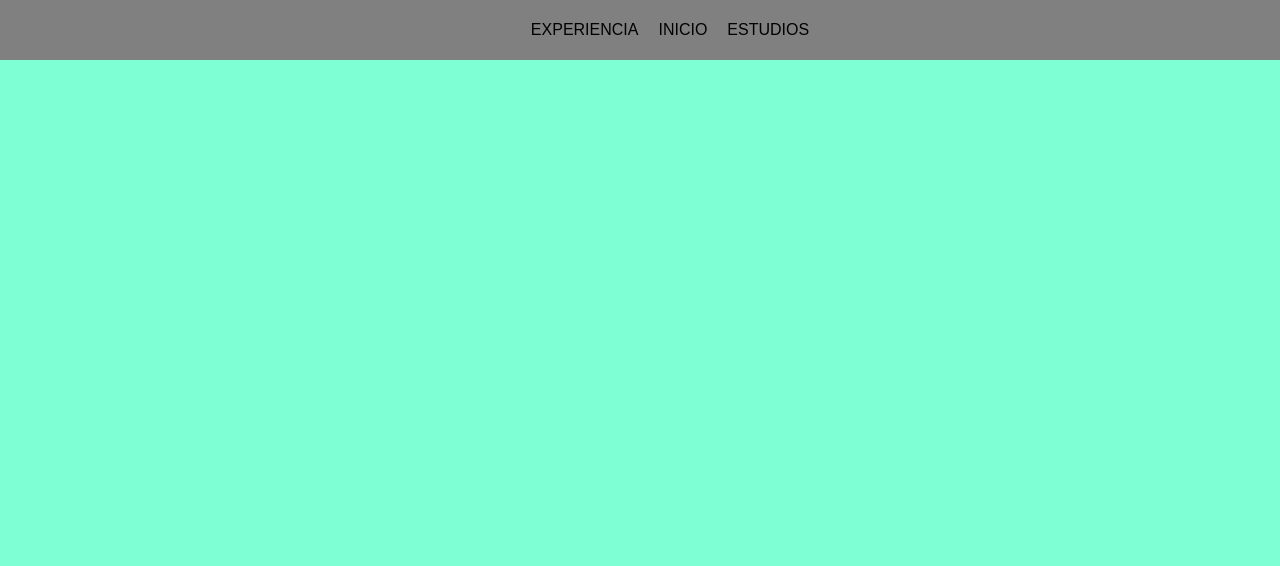
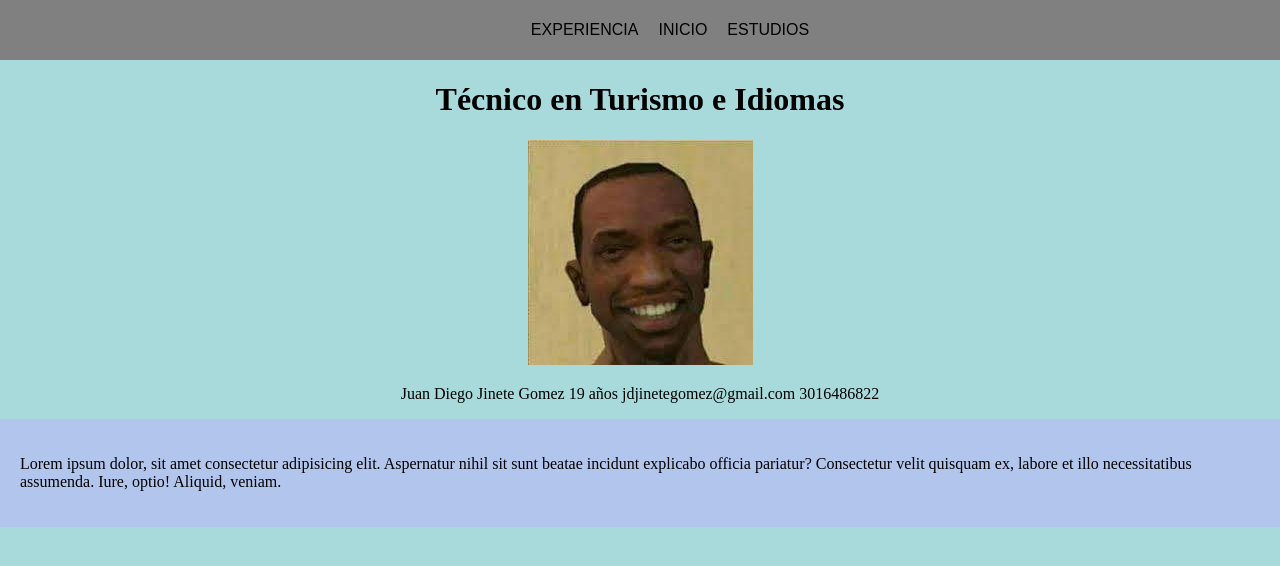
Before and after one commit to didi012/CV, a plain HTML site: page index.html in a window 1280 px wide. Drawn offline with Linux system fonts and the light colour scheme.

Commit message:
Se comenzó el header y un section

```diff
--- a/index.html
+++ b/index.html
@@ -20,5 +20,20 @@
             </li>
         </ul>
     </nav>
+
+    <header id="header">
+        <h1>Técnico en Turismo e Idiomas</h1>
+            <div>
+                <img src="images/foto.jpg" alt="foto">
+            </div>
+        <p>Juan Diego Jinete Gomez
+            19 años
+            jdjinetegomez@gmail.com
+            3016486822</p>
+    </header>
+
+    <section class="description">
+        <p> Lorem ipsum dolor, sit amet consectetur adipisicing elit. Aspernatur nihil sit sunt beatae incidunt explicabo officia pariatur? Consectetur velit quisquam ex, labore et illo necessitatibus assumenda. Iure, optio! Aliquid, veniam.</p>
+    </section>
 </body>
 </html>
--- a/style.css
+++ b/style.css
@@ -22,5 +22,17 @@
 body {
   padding: 0px;
   margin: 0px;
-  background-color: #7fffd4;
+  background-color: #a8dadc;
 }
+.description {
+  background-color: rgba(189,178,255,0.5);
+  padding: 20px;
+}
+#header {
+  display: flex;
+  flex-direction: column;
+  align-items: center;
+}
+#header img {
+  background-color: rgba(189,178,255,0.5);
+}
```
Also changed, not shown: images/foto.jpg (added), 1 other file.
